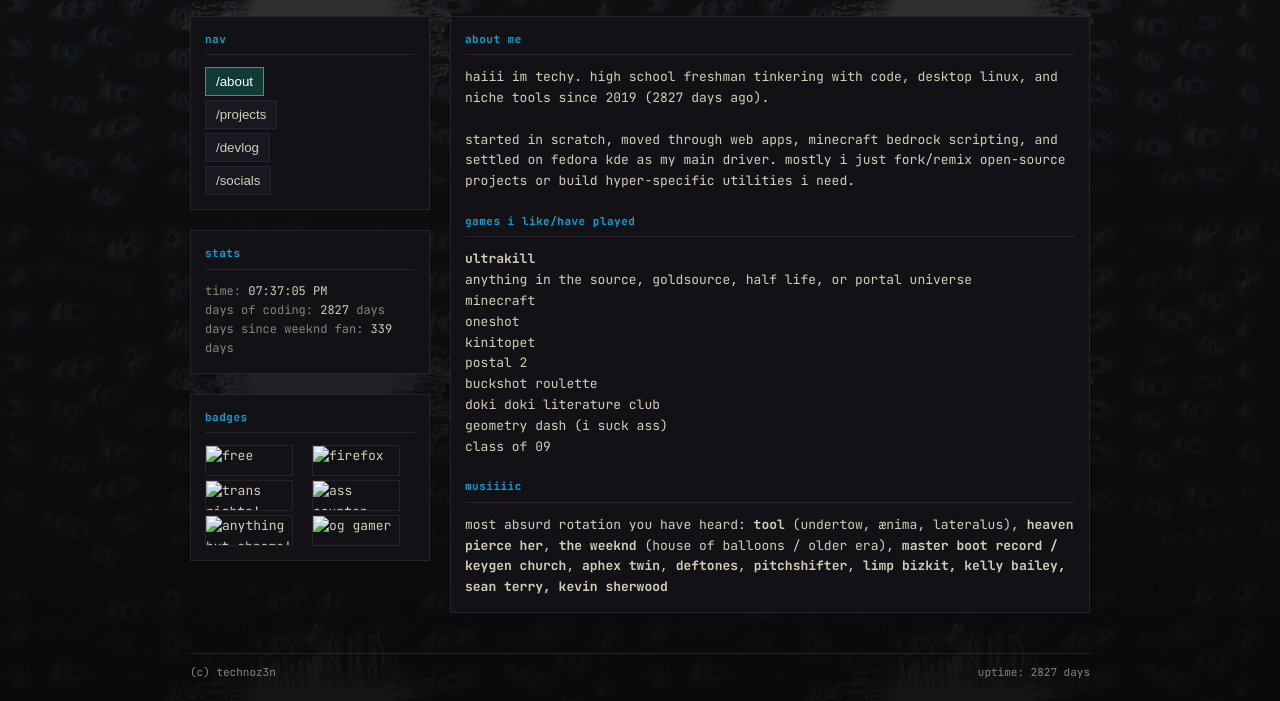
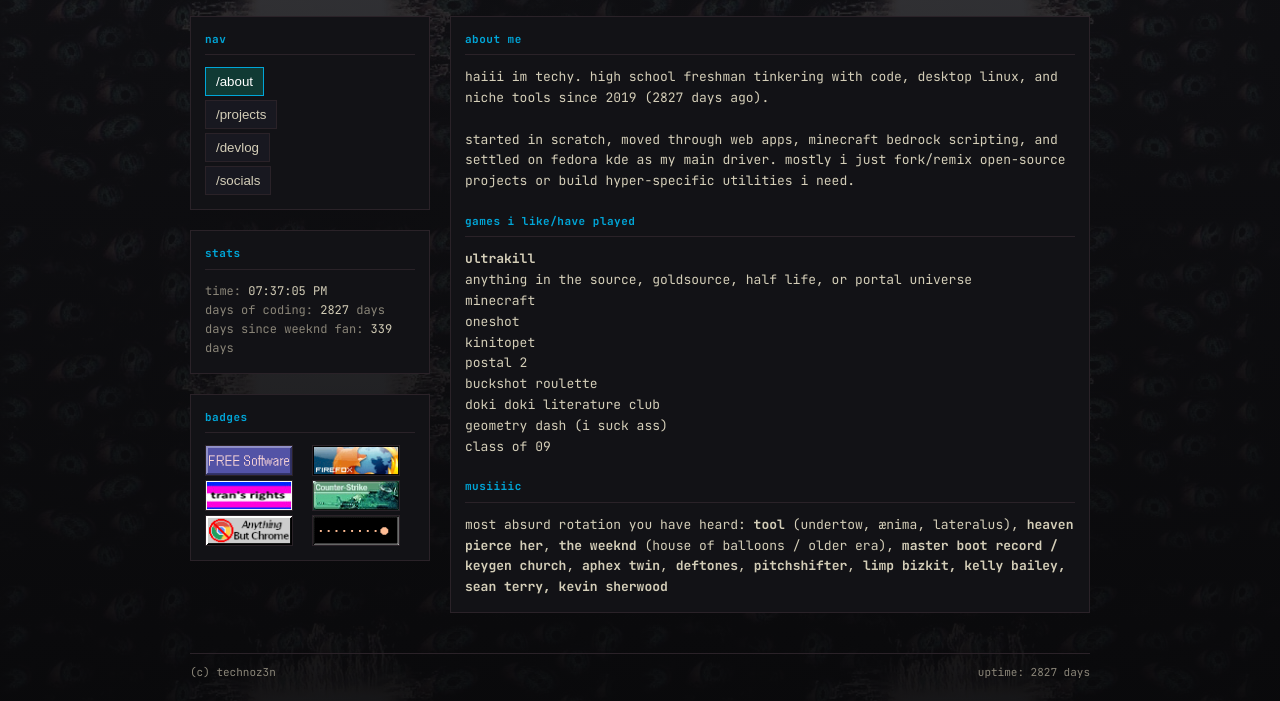
Before and after one commit to technoz3n/my-website, a plain HTML site: page index.html in a window 1280 px wide. Shown: the part 150-851 px from the top of the page. Drawn offline with Linux system fonts and the light colour scheme; no server answers.

Commit message:
fix directories cause im an idiot😭

```diff
--- a/index.html
+++ b/index.html
@@ -289,12 +289,12 @@
             <div class="box">
                 <div class="box-hdr">badges</div>
                 <div class="badge-grid">
-                    <img src="img/free.gif" alt="free">
-                    <img src="img/firefox3.gif" alt="firefox">
-                    <img src="img/transrights.jpg" alt="trans rights!">
-                    <img src="img/cs.gif" alt="ass counter strike player">
-                    <img src="img/anythingbut.gif" alt="anything but chrome!">
-                    <img src="img/classicgaming.gif" alt="og gamer">
+                    <img src="img/badges/free.gif" alt="free">
+                    <img src="img/badges/firefox3.gif" alt="firefox">
+                    <img src="img/badges/transrights.jpg" alt="trans rights!">
+                    <img src="img/badges/cs.gif" alt="ass counter strike player">
+                    <img src="img/badges/anythingbut.gif" alt="anything but chrome!">
+                    <img src="img/badges/classicgaming.gif" alt="og gamer">
                 </div>
             </div>
         </aside>
```
